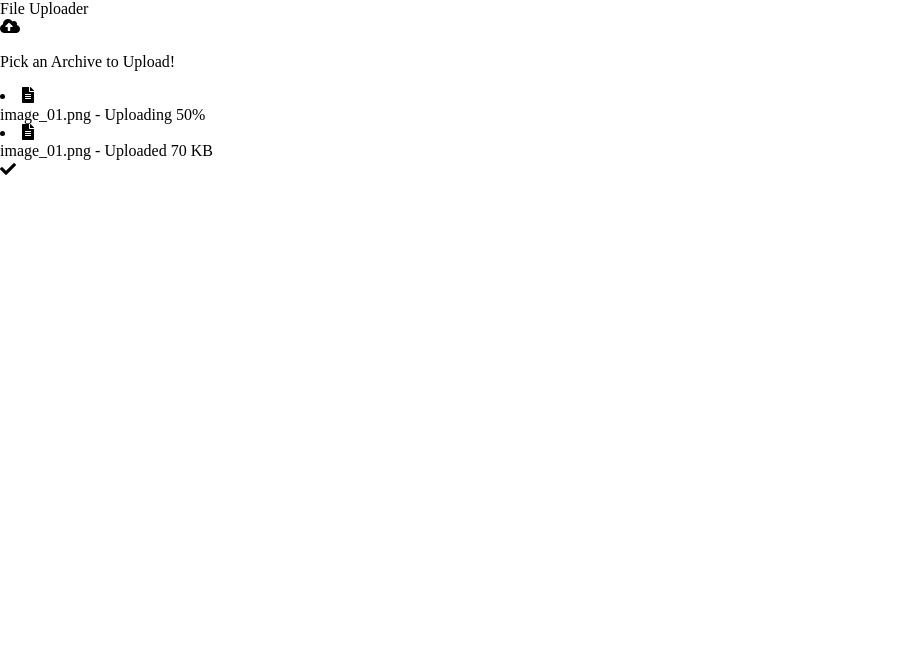
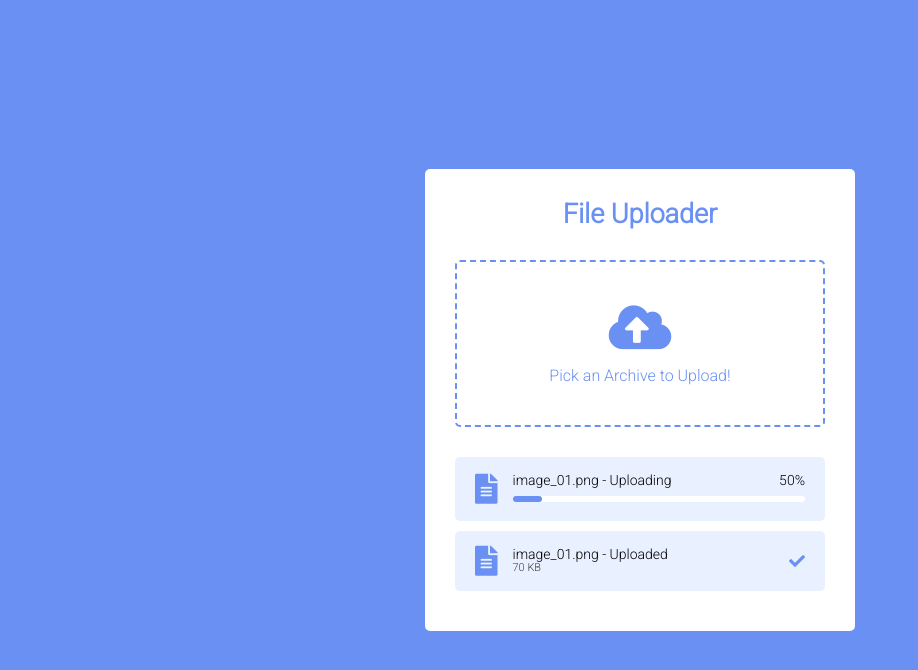
Before and after one commit to Adeilson98/file_uploader, a plain HTML site: page index.html in a window 1280 px wide. Shown: the whole page, without its empty margins (0-918 px from the left). Drawn offline with Linux system fonts and the light colour scheme.

Commit message:
style finished

```diff
--- a/assets/css/style.css
+++ b/assets/css/style.css
@@ -1,5 +1,134 @@
 @import url('https://fonts.googleapis.com/css2?family=Roboto:wght@300&display=swap');
 
-h1 {
+*{
+    margin: 0;
+    padding: 0;
+    box-sizing: border-box;
     font-family: 'Roboto', sans-serif;
 }
+
+body {
+    display: flex;
+    align-items: center;
+    justify-content: center;
+    min-height: 100vh;
+    background-color: #6990F2;
+}
+
+.wrapper {
+    background-color: white;
+    padding: 30px;
+    width: 430px;
+    border-radius: 5px;
+}
+
+.wrapper header {
+    color: #6990F2;
+    font-size: 27px;
+    font-weight: 600;
+    text-align: center;
+}
+
+.wrapper form {
+    border: 2px dashed #6990F2;
+    height: 167px;
+    display: flex;
+    margin: 30px 0;
+    align-items: center;
+    justify-content: center;
+    flex-direction: column;
+    border-radius: 5px;
+    display: flex;
+    cursor: pointer;
+}
+
+form :where(i, p) {
+    color: #6990F2;
+}
+
+form i {
+    font-size: 50px;
+}
+
+form p {
+    font-size: 16px;
+    margin-top: 15px;
+}
+
+section .row {
+    background-color: #E9F0FF;
+    margin-bottom: 10px;
+    list-style: none;
+    border-radius: 5px;
+    padding: 15px 20px;
+    display: flex;
+    align-items: center;
+    justify-content: space-between;
+}
+
+section .row i {
+    font-size: 30px;
+    color: #6990F2;
+}
+
+section .details span {
+    font-size: 14px;
+}
+
+.progress-area .row .content {
+    width: 100%;
+    margin-left: 15px;
+}
+
+.progress-area .details {
+    display: flex;
+    align-items: center;
+    justify-content: space-between;
+    margin-bottom: 7px;
+}
+
+.progress-area .progress-bar {
+    height: 6px;
+    width: 100%;
+    background-color: white;
+    margin-bottom: 4px;
+    border-radius: 30px;
+}
+
+.progress-bar .progress {
+    height: 100%;
+    width: 10%;
+    background-color: #6990F2;
+    border-radius: inherit;
+}
+
+.uploaded-area {
+    max-height: 150px;
+    overflow-y: scroll;
+}
+
+.uploaded-area::-webkit-scrollbar {
+    width: 0px;
+}
+
+.uploaded-area .row .content {
+    display: flex;
+    align-items: center;
+    width: 100%;
+}
+
+.uploaded-area .row .details {
+    display: flex;
+    margin-left: 15px;
+    flex-direction: column;
+}
+
+.uploaded-area .details .size {
+    font-size: 11px;
+    color: #404040;
+}
+
+.uploaded-area .fa-check {
+    font-size: 16px;
+    color: #6990F2;
+}
--- a/index.html
+++ b/index.html
@@ -54,6 +54,8 @@
             </li>
         </section>
     </div>
+
+    <script src="assets/js/index.js"></script>
 </body>
 
 </html>
```
